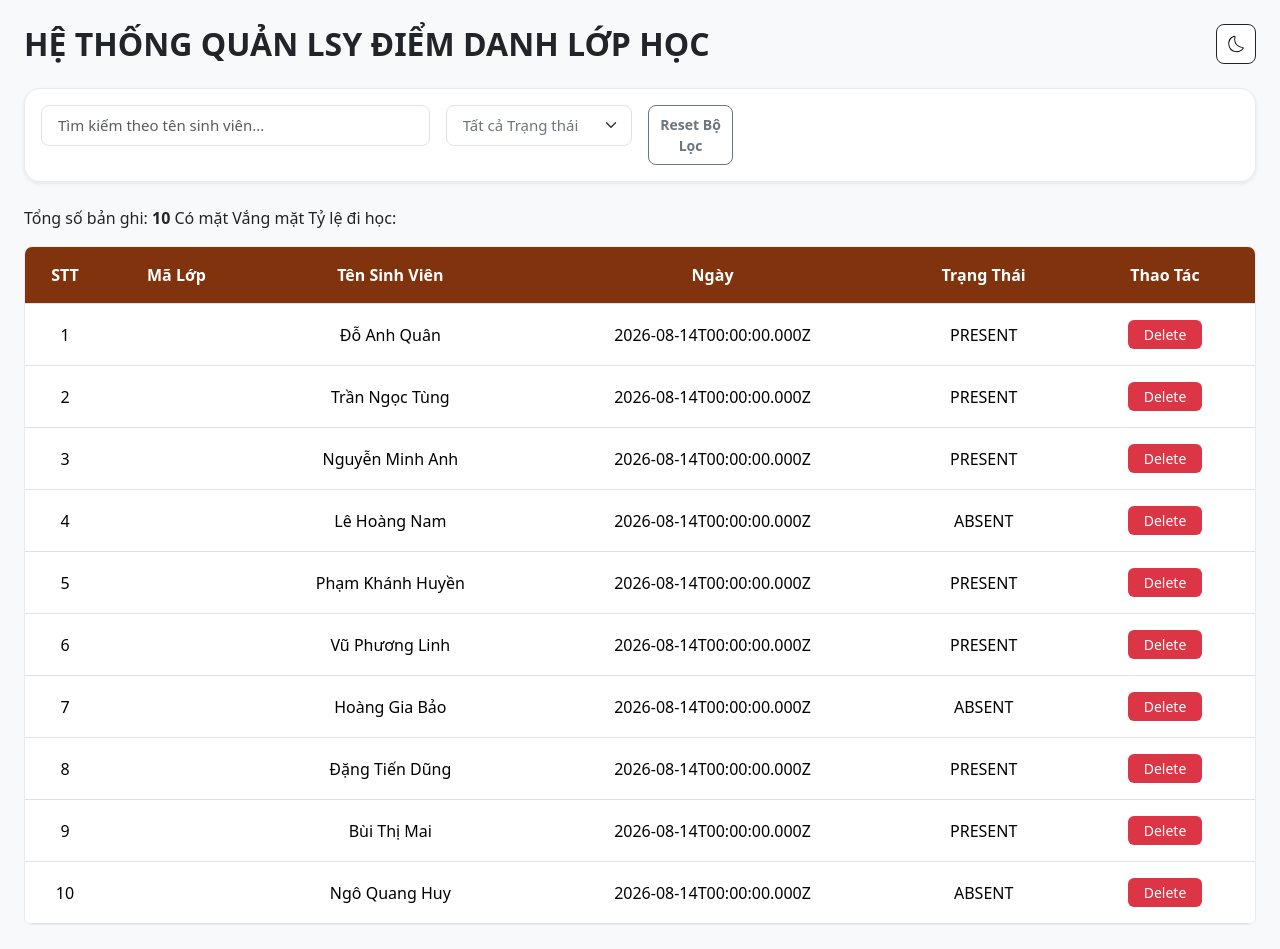
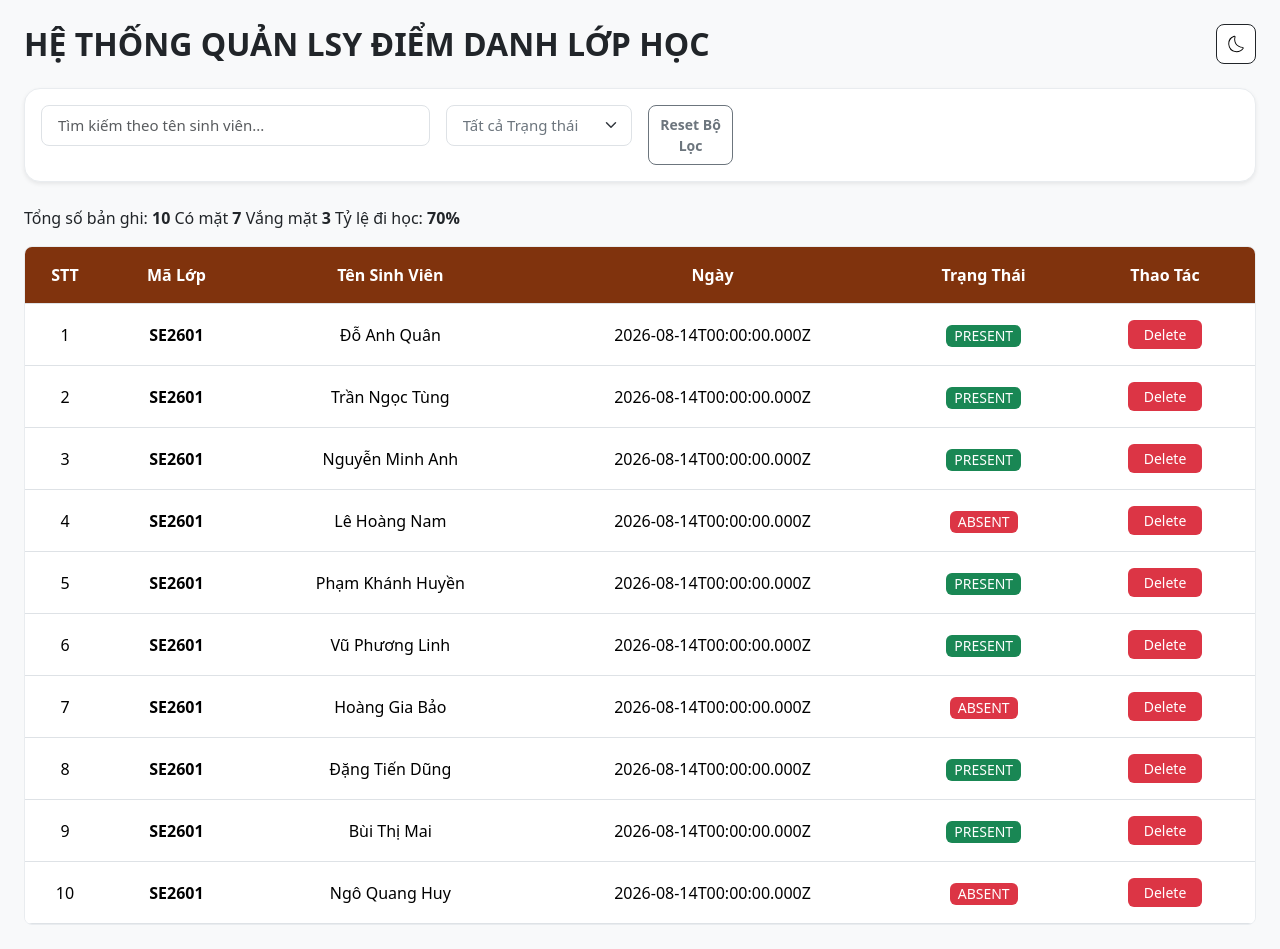
Before and after one commit to logvu701/Lab-Fer202, a React (Create React App) app: page / in a window 1280 px wide. Built offline with nearby package versions, Linux system fonts and the light colour scheme.

Commit message:
Fix select filter, classId rendering, stats calculation, delete action, and add interactive status badge

```diff
--- a/src/components/AttendanceClass.js
+++ b/src/components/AttendanceClass.js
@@ -38,6 +38,13 @@ function AttendanceClass() {
     const subjectRef = useRef();
     const lecturerRef = useRef();
 
+    const totalPresent = useMemo(() => students.filter((c) => c.status === "PRESENT").length, [students]);
+    const totalAbsent = useMemo(() => students.filter((c) => c.status === "ABSENT").length, [students]);
+    const attendanceRate = useMemo(() => {
+        const total = students.length;
+        return total === 0 ? "0" : ((totalPresent / total) * 100).toFixed(0);
+    }, [students, totalPresent]);
+
     const filteredAndSortedClasses = useMemo(() => {
         let result = [...students];
 
@@ -70,7 +77,7 @@ function AttendanceClass() {
 
     const handleDelete = useCallback((id) => {
         if (window.confirm("Bạn có chắc chắn muốn xóa sinh viên này không?")) {
-            dispatch({ type: "DELETE_CLASS", payload: id });
+            dispatch({ type: "DELETE_STUDENT", payload: id });
             setEditingClass((prev) => (prev && prev.id === id ? null : prev));
         }
     }, []);
@@ -138,8 +145,8 @@ function AttendanceClass() {
                             style={{ fontSize: "15px", borderColor: "#dee2e6" }}
                         >
                             <option value="ALL">Tất cả Trạng thái</option>
-                            <option value="OPEN">Có mặt (PRESENT)</option>
-                            <option value="CLOSED">Vắng mặt (ABSENT)</option>
+                            <option value="PRESENT">Có mặt (PRESENT)</option>
+                            <option value="ABSENT">Vắng mặt (ABSENT)</option>
                         </Form.Select>
                     </Col>
                     <Col xs={12} sm={6} md={1} className="d-flex align-items-stretch">
@@ -157,8 +164,8 @@ function AttendanceClass() {
 
             <div className="mb-3 text-start d-flex justify-content-between align-items-center">
                 <span className="fs-6 fw-normal">
-                    Tổng số bản ghi: <strong>{filteredAndSortedClasses.length}</strong> Có mặt <strong>{filteredAndSortedClasses.status}</strong> Vắng
-                    mặt <strong></strong> Tỷ lệ đi học: <strong></strong>
+                    Tổng số bản ghi: <strong>{filteredAndSortedClasses.length}</strong> Có mặt <strong>{totalPresent}</strong> Vắng
+                    mặt <strong>{totalAbsent}</strong> Tỷ lệ đi học: <strong>{attendanceRate}%</strong>
                 </span>
             </div>
 
@@ -199,10 +206,18 @@ function AttendanceClass() {
                             filteredAndSortedClasses.map((cls, index) => (
                                 <tr key={cls.id} className={darkMode ? "text-white" : "text-dark"}>
                                     <td className="px-3 py-3 fw-normal">{index + 1}</td>
-                                    <td className="px-3 py-3 fw-bold text-uppercase">{cls.ClassId}</td>
+                                    <td className="px-3 py-3 fw-bold text-uppercase">{cls.classId}</td>
                                     <td className="px-3 py-3">{cls.name}</td>
                                     <td className="px-3 py-3">{cls.date}</td>
-                                    <td className="px-3 py-3">{cls.status}</td>
+                                    <td className="px-3 py-3">
+                                        <span
+                                            onClick={() => handleToggleStatus(cls.id)}
+                                            className={`badge py-1 px-2 rounded-2 fw-medium ${cls.status === "PRESENT" ? "bg-success" : "bg-danger"}`}
+                                            style={{ cursor: "pointer", display: "inline-block", fontSize: "14px" }}
+                                        >
+                                            {cls.status}
+                                        </span>
+                                    </td>
                                     <td className="px-3 py-3 text-center">
                                         <div className="d-flex justify-content-center gap-2">
                                             <button
```
